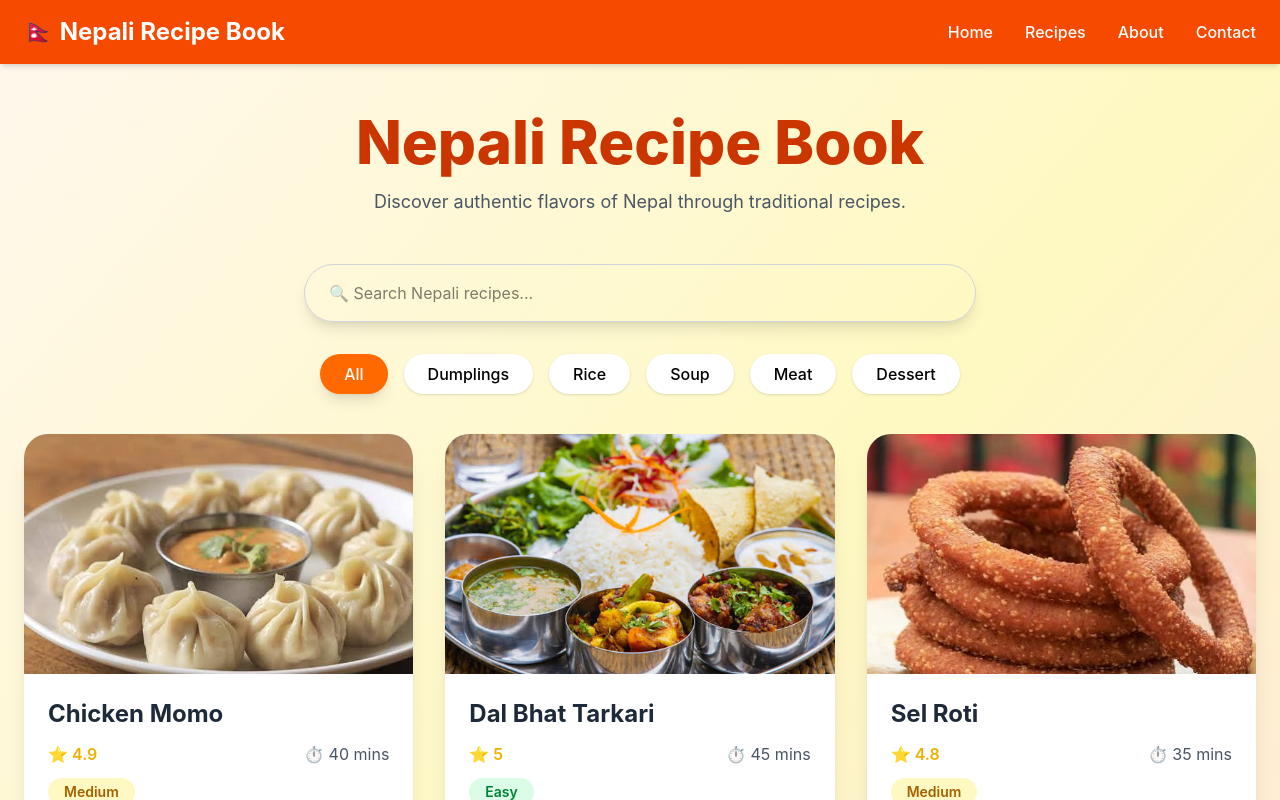
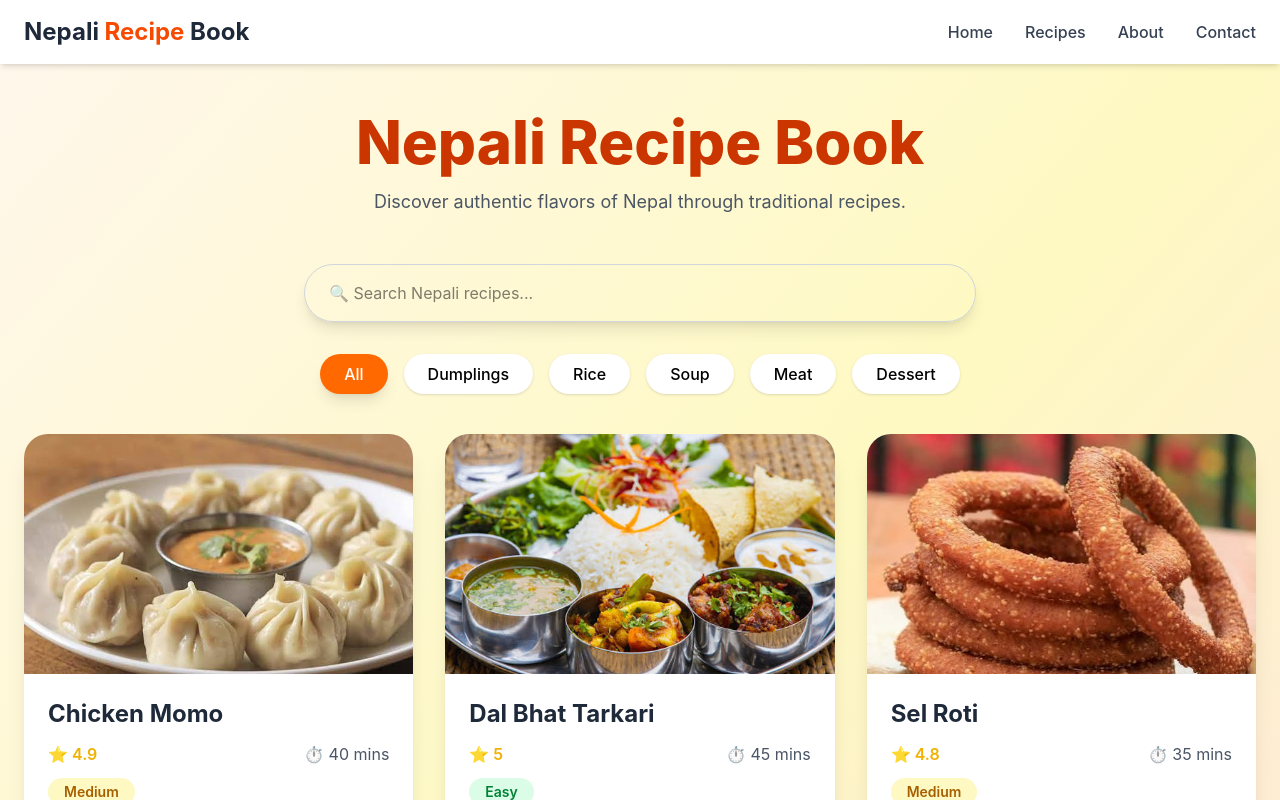
Before and after one commit to Agraz-10/recipe-card-app, a React (Vite) app in the folder recipe-card-app/: page / in a window 1280 px wide. Shown: the top 800 px of the page. Built offline with nearby package versions, Linux system fonts and the light colour scheme.

Commit message:
style: improve navbar branding and color scheme

```diff
--- a/recipe-card-app/src/components/Navbar.jsx
+++ b/recipe-card-app/src/components/Navbar.jsx
@@ -1,21 +1,25 @@
 function Navbar() {
   return (
-    <nav className="bg-orange-600 text-white shadow-md">
+    <nav className="bg-white shadow-md sticky top-0 z-50">
 
       <div className="max-w-7xl mx-auto flex justify-between items-center px-6 py-4">
 
+        {/* Logo */}
         <div>
           <h1 className="text-2xl font-bold">
-            🇳🇵 Nepali Recipe Book
+            <span className="text-gray-800">Nepali </span>
+            <span className="text-orange-600">Recipe</span>
+            <span className="text-gray-800"> Book</span>
           </h1>
         </div>
 
-        <ul className="flex gap-8 font-medium">
+        {/* Navigation Links */}
+        <ul className="flex gap-8 font-medium text-gray-700">
 
           <li>
             <a
               href="#"
-              className="hover:text-yellow-300 transition"
+              className="hover:text-orange-600 transition duration-300"
             >
               Home
             </a>
@@ -24,7 +28,7 @@ function Navbar() {
           <li>
             <a
               href="#"
-              className="hover:text-yellow-300 transition"
+              className="hover:text-orange-600 transition duration-300"
             >
               Recipes
             </a>
@@ -33,7 +37,7 @@ function Navbar() {
           <li>
             <a
               href="#"
-              className="hover:text-yellow-300 transition"
+              className="hover:text-orange-600 transition duration-300"
             >
               About
             </a>
@@ -42,7 +46,7 @@ function Navbar() {
           <li>
             <a
               href="#"
-              className="hover:text-yellow-300 transition"
+              className="hover:text-orange-600 transition duration-300"
             >
               Contact
             </a>
```
